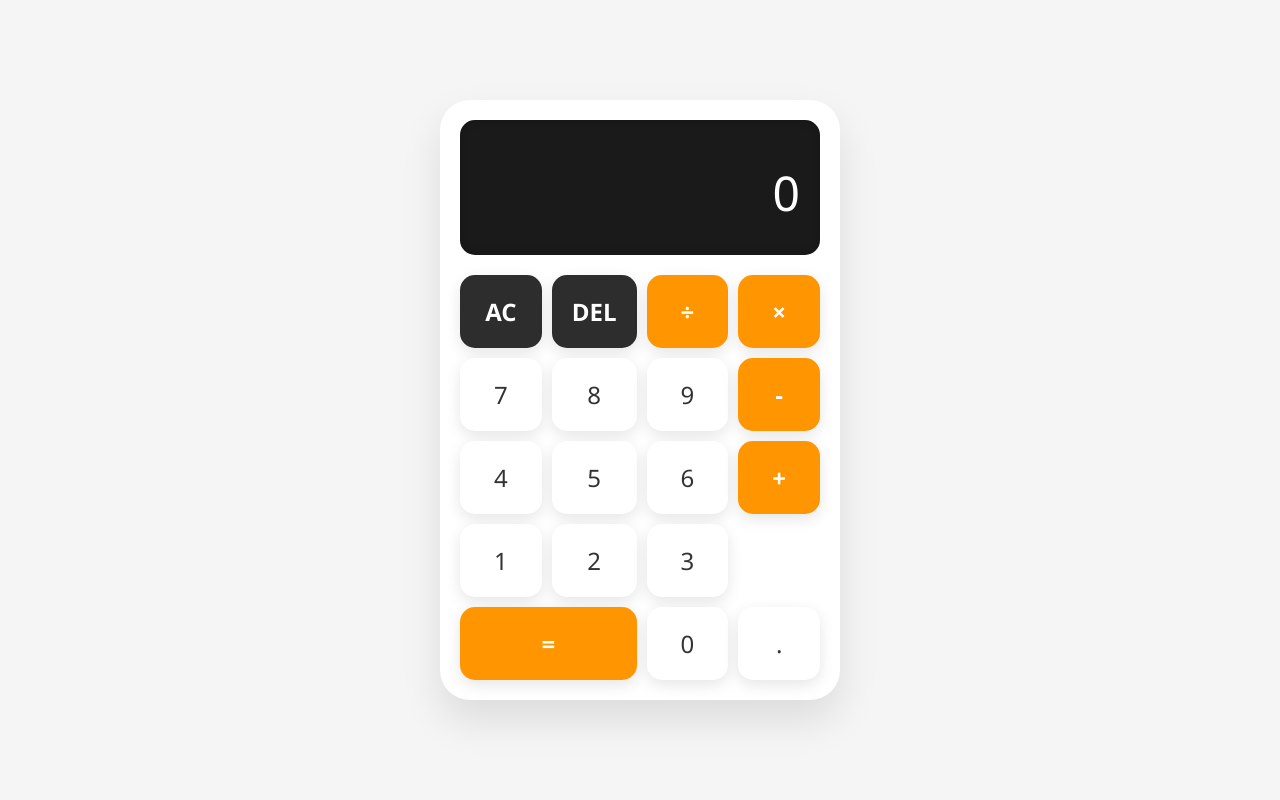
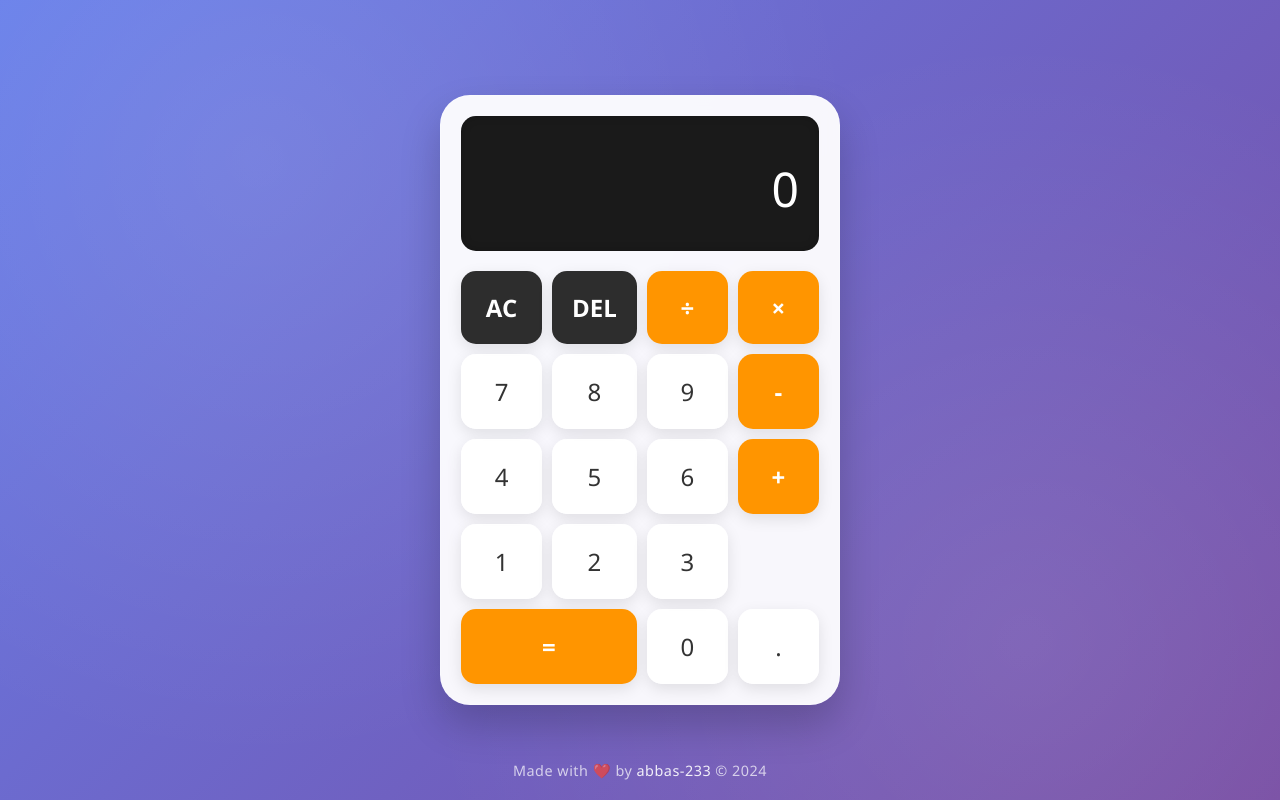
Before and after one commit to abbas-233/the-oden-project, a website: page final.fun.calc/index.html in a window 1280 px wide. Drawn offline with Linux system fonts and the light colour scheme.

Commit message:
Update index.html
adding copyrights

```diff
--- a/final.fun.calc/index.html
+++ b/final.fun.calc/index.html
@@ -27,21 +27,40 @@
 
         body {
             min-height: 100vh;
-            background-color: var(--background-color);
+            background: linear-gradient(135deg, #667eea 0%, #764ba2 100%);
             display: flex;
             justify-content: center;
             align-items: center;
             padding: 20px;
+            position: relative;
+            overflow: hidden;
+        }
+
+        body::before {
+            content: '';
+            position: absolute;
+            top: 0;
+            left: 0;
+            right: 0;
+            bottom: 0;
+            background:
+                radial-gradient(circle at 20% 20%, rgba(255, 255, 255, 0.1) 0%, transparent 50%),
+                radial-gradient(circle at 80% 80%, rgba(255, 255, 255, 0.1) 0%, transparent 50%);
+            z-index: 1;
         }
 
         .calculator {
-            background-color: var(--button-color);
+            background-color: rgba(255, 255, 255, 0.95);
             border-radius: 30px;
-            box-shadow: 0 20px 40px var(--shadow-color);
+            box-shadow: 0 20px 40px rgba(0, 0, 0, 0.2);
             width: 100%;
             max-width: 400px;
             overflow: hidden;
             padding: 20px;
+            position: relative;
+            z-index: 2;
+            backdrop-filter: blur(10px);
+            border: 1px solid rgba(255, 255, 255, 0.2);
         }
 
         .display {
@@ -84,27 +103,31 @@
             font-size: 1.5em;
             cursor: pointer;
             transition: all 0.2s ease;
-            background-color: var(--button-color);
+            background-color: rgba(255, 255, 255, 0.9);
             color: var(--text-color);
             border-radius: 15px;
-            box-shadow: 0 5px 15px var(--shadow-color);
+            box-shadow: 0 5px 15px rgba(0, 0, 0, 0.1);
             font-weight: 500;
+            backdrop-filter: blur(5px);
+            border: 1px solid rgba(255, 255, 255, 0.2);
         }
 
         button:hover {
             transform: translateY(-3px);
-            box-shadow: 0 8px 20px var(--shadow-color);
+            box-shadow: 0 8px 20px rgba(0, 0, 0, 0.15);
+            background-color: rgba(255, 255, 255, 1);
         }
 
         button:active {
             transform: translateY(1px);
-            box-shadow: 0 2px 5px var(--shadow-color);
+            box-shadow: 0 2px 5px rgba(0, 0, 0, 0.1);
         }
 
         .operator {
             background-color: var(--operator-color);
             color: white;
             font-weight: 600;
+            border: none;
         }
 
         .equals {
@@ -112,16 +135,18 @@
             color: white;
             grid-column: span 2;
             font-weight: 600;
+            border: none;
         }
 
         .clear, .delete {
             background-color: var(--secondary-color);
             color: white;
             font-weight: 600;
+            border: none;
         }
 
         .number {
-            background-color: var(--button-color);
+            background-color: rgba(255, 255, 255, 0.9);
             color: var(--text-color);
         }
 
@@ -140,6 +165,38 @@
                 padding: 20px 15px;
                 font-size: 2.5em;
                 min-height: 100px;
+            }
+        }
+
+        .copyright {
+            position: fixed;
+            bottom: 20px;
+            left: 50%;
+            transform: translateX(-50%);
+            color: rgba(255, 255, 255, 0.7);
+            font-size: 0.9em;
+            text-align: center;
+            z-index: 2;
+            font-weight: 300;
+            letter-spacing: 0.5px;
+        }
+
+        .copyright a {
+            color: rgba(255, 255, 255, 0.9);
+            text-decoration: none;
+            font-weight: 500;
+            transition: all 0.3s ease;
+        }
+
+        .copyright a:hover {
+            color: #ff9500;
+            text-decoration: underline;
+        }
+
+        @media (max-width: 400px) {
+            .copyright {
+                font-size: 0.8em;
+                bottom: 15px;
             }
         }
     </style>
@@ -171,6 +228,9 @@
             <button class="number">.</button>
         </div>
     </div>
+    <div class="copyright">
+        Made with ❤️ by <a href="https://github.com/abbas-233" target="_blank">abbas-233</a> © 2024
+    </div>
     <script src="script.js"></script>
 </body>
 </html>
```
